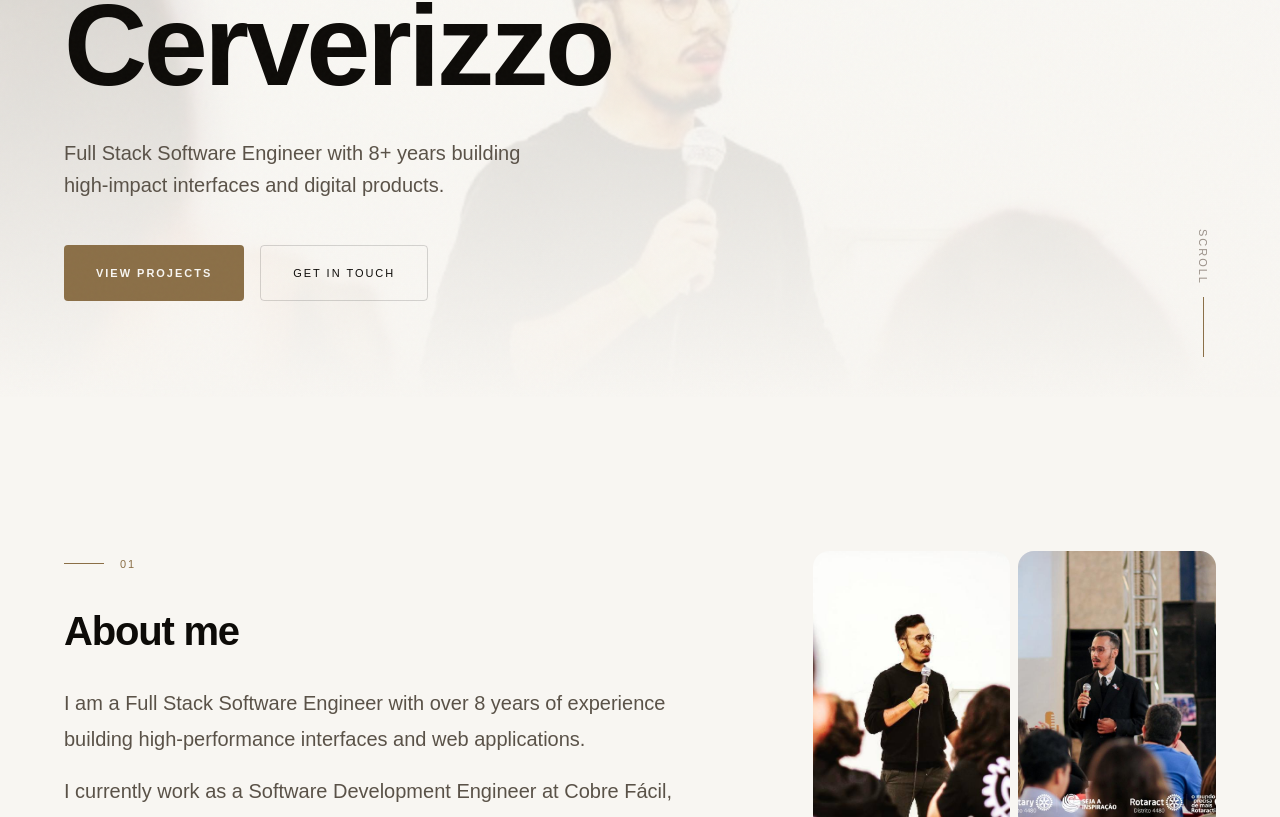
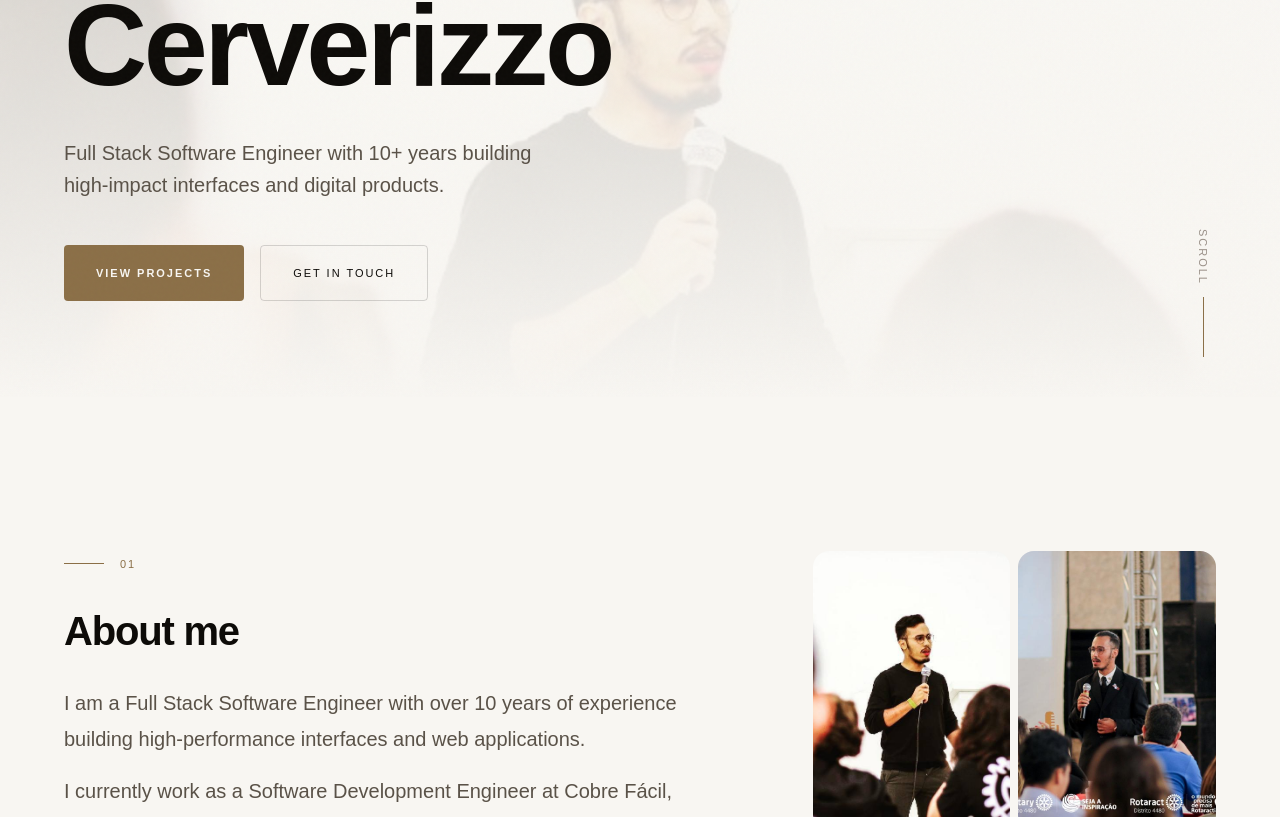
Before and after one commit to Dcerverizzo/cerverizzo, a Next.js app: page / in a window 1280 px wide. Shown: the part 403-1220 px from the top of the page. Built offline with nearby package versions, Linux system fonts and the light colour scheme; no server answers.

Commit message:
fix errors

```diff
--- a/src/app/components/About.tsx
+++ b/src/app/components/About.tsx
@@ -8,7 +8,7 @@ export default function About () {
     <div>
       <h1 className="font-bold text-2xl mb-8 tracking-tighter">hey, I'm Daniel Cerverizzo 👋</h1>
       <p className="prose prose-neutral dark:prose-invert">
-        I am a seasoned Software Development Engineer with an extensive background spanning over 8 years in crafting compelling user interfaces and elevating web applications. Presently, I serve as a Software Development Engineer at &nbsp;
+        I am a seasoned Software Development Engineer with an extensive background spanning over 10 years in crafting compelling user interfaces and elevating web applications. Presently, I serve as a Software Development Engineer at &nbsp;
 
         <a href="https://cobrefacil.com.br/" target="_blank" className="border border-neutral-200 dark:border-neutral-700 bg-neutral-50 dark:bg-neutral-800 rounded p-1 text-sm inline-flex items-center leading-4 text-neutral-900 dark:text-neutral-100 no-underline" rel="noreferrer">
 
--- a/src/app/layout.tsx
+++ b/src/app/layout.tsx
@@ -19,16 +19,14 @@ export const metadata: Metadata = {
   }
 }
 
+const themeScript = "(function(){try{var t=localStorage.getItem('portfolio-theme');var p=window.matchMedia('(prefers-color-scheme:dark)').matches?'dark':'light';document.documentElement.setAttribute('data-theme',t||p)}catch(e){}})();"
+
 export default function RootLayout ({ children }: { children: React.ReactNode }) {
   return (
     <html lang="en">
       <head>
         {/* Apply saved theme before first paint to avoid flash */}
-        <script
-          dangerouslySetInnerHTML={{
-            __html: `(function(){try{var t=localStorage.getItem('portfolio-theme');var p=window.matchMedia('(prefers-color-scheme:dark)').matches?'dark':'light';document.documentElement.setAttribute('data-theme',t||p)}catch(e){}})();`
-          }}
-        />
+        <script dangerouslySetInnerHTML={{ __html: themeScript }} />
       </head>
       <body className="antialiased">
         <Provider>
--- a/src/app/page.tsx
+++ b/src/app/page.tsx
@@ -14,7 +14,7 @@ import { type Metadata } from 'next'
 
 export const metadata: Metadata = {
   title: 'Daniel Cerverizzo | Software Engineer',
-  description: 'Software Engineer Full Stack com mais de 8 anos de experiência. Sites personalizados, consultoria de tecnologia e produtos digitais de alto impacto.',
+  description: 'Software Engineer Full Stack com mais de 10 anos de experiência. Sites personalizados, consultoria de tecnologia e produtos digitais de alto impacto.',
   metadataBase: new URL('https://cerverizzo.dev/')
 }
 
--- a/src/app/resume/page.tsx
+++ b/src/app/resume/page.tsx
@@ -66,7 +66,7 @@ export default function ResumePage () {
               maxWidth: '540px',
               lineHeight: 'var(--leading-body)'
             }}>
-              Software Engineer Full Stack com mais de 8 anos de experiência.
+              Software Engineer Full Stack com mais de 10 anos de experiência.
             </p>
           </header>
 
--- a/src/content/translations.ts
+++ b/src/content/translations.ts
@@ -11,7 +11,7 @@ export const translations = {
     },
     hero: {
       available: '[ Disponível para projetos ]',
-      subtitle: 'Software Engineer Full Stack com mais de 8 anos construindo interfaces e produtos digitais de alto impacto.',
+      subtitle: 'Software Engineer Full Stack com mais de 10 anos construindo interfaces e produtos digitais de alto impacto.',
       cta_primary: 'Ver Projetos',
       cta_secondary: 'Entre em Contato',
       scroll: 'scroll'
@@ -19,10 +19,10 @@ export const translations = {
     about: {
       index: '01',
       heading: 'Sobre mim',
-      p1: 'Sou um Engenheiro de Software Full Stack com mais de 8 anos de experiência na construção de interfaces e aplicações web de alto desempenho.',
+      p1: 'Sou um Engenheiro de Software Full Stack com mais de 10 anos de experiência na construção de interfaces e aplicações web de alto desempenho.',
       p2: 'Atualmente atuo como Software Development Engineer na Cobre Fácil, especializado na construção de componentes UX/UI com JavaScript, React, Next.js, TypeScript e Node.js. Também ofereço serviços de desenvolvimento de sites personalizados e consultoria de tecnologia online.',
       stats: [
-        { number: '8+', label: 'Anos de exp.' },
+        { number: '10+', label: 'Anos de exp.' },
         { number: '50+', label: 'Projetos' },
         { number: '10+', label: 'Tecnologias' },
         { number: '3', label: 'Países' }
@@ -143,7 +143,7 @@ export const translations = {
     },
     hero: {
       available: '[ Available for projects ]',
-      subtitle: 'Full Stack Software Engineer with 8+ years building high-impact interfaces and digital products.',
+      subtitle: 'Full Stack Software Engineer with 10+ years building high-impact interfaces and digital products.',
       cta_primary: 'View Projects',
       cta_secondary: 'Get in Touch',
       scroll: 'scroll'
@@ -151,10 +151,10 @@ export const translations = {
     about: {
       index: '01',
       heading: 'About me',
-      p1: 'I am a Full Stack Software Engineer with over 8 years of experience building high-performance interfaces and web applications.',
+      p1: 'I am a Full Stack Software Engineer with over 10 years of experience building high-performance interfaces and web applications.',
       p2: 'I currently work as a Software Development Engineer at Cobre Fácil, specializing in UX/UI components with JavaScript, React, Next.js, TypeScript, and Node.js. I also offer custom website development and online technology consulting.',
       stats: [
-        { number: '8+', label: 'Years of exp.' },
+        { number: '10+', label: 'Years of exp.' },
         { number: '50+', label: 'Projects' },
         { number: '10+', label: 'Technologies' },
         { number: '3', label: 'Countries' }
```
